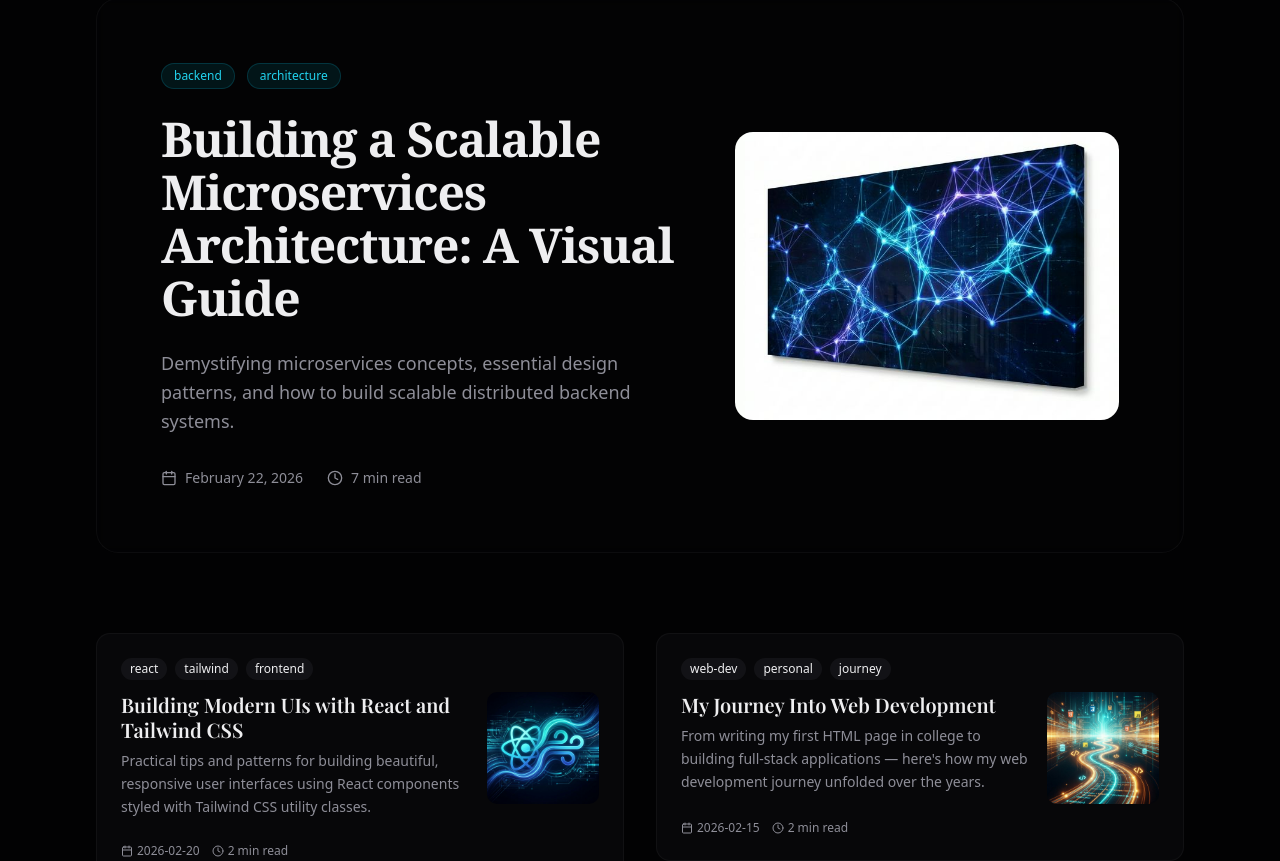
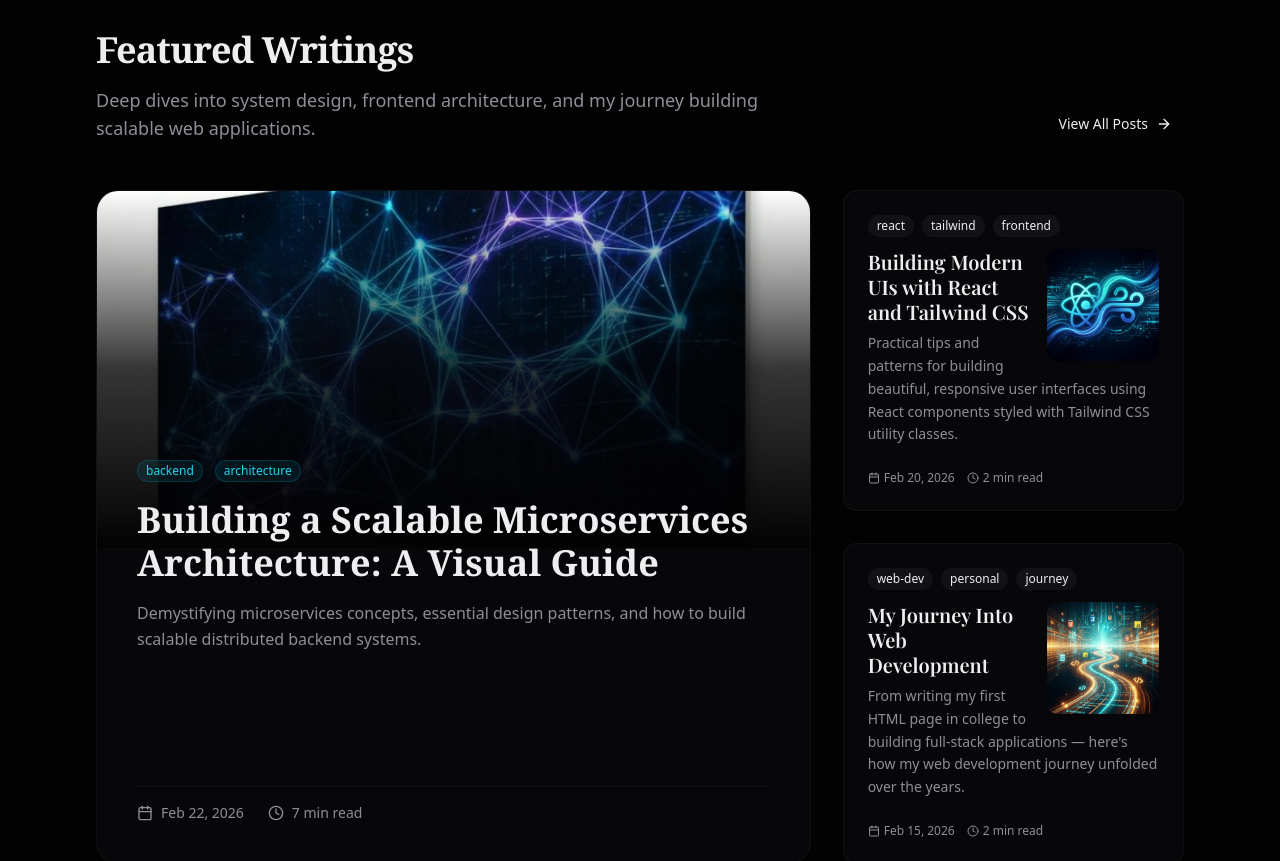
Before and after one commit to iam-neo/Neo-Blog, a Next.js app: page / in a window 1280 px wide. Shown: the part 520-1381 px from the top of the page. Built offline with nearby package versions, Linux system fonts and the light colour scheme; a web font is replaced by a local one.

Commit message:
style(home): redesign featured posts grid layout

```diff
--- a/src/app/sections/featured-posts.tsx
+++ b/src/app/sections/featured-posts.tsx
@@ -7,6 +7,7 @@
 import { getAllPosts } from "@/lib/posts";
 
 export function FeaturedPosts() {
+    // Get top 3 posts for the bento grid
     const posts = getAllPosts().slice(0, 3);
 
     if (posts.length === 0) return null;
@@ -15,43 +16,71 @@
     const secondaryPosts = posts.slice(1);
 
     return (
-        <section className="py-12 md:py-20 lg:py-24">
+        <section className="py-20 lg:py-32 relative">
             <div className="max-w-6xl mx-auto px-4 sm:px-6 lg:px-8">
 
-                {/* Main Editorial Hero Post */}
-                <Link href={`/blog/${heroPost.slug}`} className="block group mb-12 lg:mb-20">
-                    <article className="relative overflow-hidden rounded-3xl border border-border/50 bg-card/30 backdrop-blur-sm transition-all duration-500 hover:shadow-2xl hover:shadow-cyan-500/10 hover:border-cyan-500/30 p-8 md:p-12 lg:p-16">
-                        {/* Background subtle gradient */}
-                        <div className="absolute inset-0 bg-gradient-to-br from-cyan-500/5 via-transparent to-violet-500/5 opacity-0 group-hover:opacity-100 transition-opacity duration-500" />
+                <div className="flex flex-col md:flex-row justify-between items-end mb-12 gap-6">
+                    <div>
+                        <h2 className="text-3xl md:text-4xl font-bold font-serif tracking-tight mb-4">
+                            Featured Writings
+                        </h2>
+                        <p className="text-muted-foreground text-lg max-w-2xl">
+                            Deep dives into system design, frontend architecture, and my journey building scalable web applications.
+                        </p>
+                    </div>
+                    <Link href="/blog" className="hidden md:block">
+                        <Button variant="ghost" className="gap-2 group">
+                            View All Posts
+                            <ArrowRight className="w-4 h-4 group-hover:translate-x-1 transition-transform" />
+                        </Button>
+                    </Link>
+                </div>
 
-                        <div className="relative z-10 flex flex-col lg:flex-row gap-8 lg:gap-12 items-center">
-                            {/* Text Content */}
-                            <div className="flex-1 min-w-0">
-                                {/* Tags */}
-                                <div className="flex flex-wrap gap-3 mb-6">
+                {/* Bento Grid Layout */}
+                <div className="grid grid-cols-1 lg:grid-cols-12 gap-6 lg:gap-8 mb-12">
+
+                    {/* Main Hero Card (Spans 8 cols on LG) */}
+                    <div className="lg:col-span-8 h-full">
+                        <Link href={`/blog/${heroPost.slug}`} className="block group h-full">
+                            <article className="relative overflow-hidden rounded-3xl border border-border/50 bg-card h-full flex flex-col transition-all duration-500 hover:shadow-2xl hover:shadow-cyan-500/10 hover:border-cyan-500/50">
+
+                                {/* Background Image */}
+                                {heroPost.coverImage && (
+                                    <div className="relative w-full aspect-[2/1] sm:aspect-[5/2] lg:aspect-[2/1] overflow-hidden">
+                                        <div className="absolute inset-0 bg-gradient-to-t from-background via-background/80 to-transparent z-10" />
+                                        <Image
+                                            src={heroPost.coverImage}
+                                            alt={heroPost.title}
+                                            fill
+                                            className="object-cover transition-transform duration-700 group-hover:scale-105"
+                                            priority
+                                        />
+                                    </div>
+                                )}
+
+                                {/* Content overlaid on image bottom an expanding downwards */}
+                                <div className="relative z-20 flex-1 flex flex-col justify-end p-6 sm:p-8 lg:p-10 -mt-20 sm:-mt-32">
+                                    <div className="flex flex-wrap gap-3 mb-4">
                                         {heroPost.tags.slice(0, 2).map((tag) => (
-                                        <Badge key={tag} variant="secondary" className="px-3 py-1 rounded-full bg-cyan-500/10 text-cyan-400 border-cyan-500/20 hover:bg-cyan-500/20 transition-colors">
+                                            <Badge key={tag} variant="secondary" className="bg-cyan-500/10 text-cyan-400 border-cyan-500/20 backdrop-blur-md">
                                                 {tag}
                                             </Badge>
                                         ))}
                                     </div>
 
-                                {/* Title */}
-                                <h2 className="text-3xl sm:text-4xl lg:text-5xl font-bold mb-6 leading-[1.1] font-serif tracking-tight text-foreground group-hover:text-cyan-400 transition-colors duration-300">
+                                    <h3 className="text-2xl sm:text-3xl lg:text-4xl font-bold mb-4 leading-[1.2] font-serif group-hover:text-cyan-400 transition-colors duration-300">
                                         {heroPost.title}
-                                </h2>
+                                    </h3>
 
-                                {/* Excerpt */}
-                                <p className="text-lg text-muted-foreground mb-8 leading-relaxed line-clamp-3">
+                                    <p className="text-muted-foreground mb-6 line-clamp-2 md:line-clamp-3 leading-relaxed">
                                         {heroPost.excerpt}
                                     </p>
 
-                                {/* Meta */}
-                                <div className="flex items-center gap-6 text-sm text-muted-foreground">
+                                    <div className="flex items-center gap-6 text-sm text-muted-foreground mt-auto pt-4 border-t border-border/50">
                                         <span className="flex items-center gap-2">
                                             <Calendar className="w-4 h-4" />
                                             {new Date(heroPost.date).toLocaleDateString("en-US", {
-                                            month: "long",
+                                                month: "short",
                                                 day: "numeric",
                                                 year: "numeric",
                                             })}
@@ -62,33 +91,23 @@
                                         </span>
                                     </div>
                                 </div>
-
-                            {/* Inline Thumbnail */}
-                            {heroPost.coverImage && (
-                                <div className="relative w-full lg:w-80 xl:w-96 flex-shrink-0 aspect-[4/3] rounded-2xl overflow-hidden">
-                                    <Image
-                                        src={heroPost.coverImage}
-                                        alt={heroPost.title}
-                                        fill
-                                        className="object-cover transition-transform duration-700 group-hover:scale-105"
-                                        priority
-                                    />
-                                </div>
-                            )}
-                        </div>
                             </article>
                         </Link>
+                    </div>
 
-                {/* Secondary Posts Grid */}
-                {secondaryPosts.length > 0 && (
-                    <div className="grid grid-cols-1 md:grid-cols-2 gap-6 lg:gap-8 mb-16">
+                    {/* Secondary Cards Stack (Spans 4 cols on LG) */}
+                    <div className="lg:col-span-4 flex flex-col gap-6 lg:gap-8">
                         {secondaryPosts.map((post, i) => (
-                            <div key={post.slug} className="h-full">
+                            <div key={post.slug} className="flex-1">
                                 <BlogCard
                                     slug={post.slug}
                                     title={post.title}
                                     excerpt={post.excerpt}
-                                    date={post.date}
+                                    date={new Date(post.date).toLocaleDateString("en-US", {
+                                        month: "short",
+                                        day: "numeric",
+                                        year: "numeric",
+                                    })}
                                     readingTime={post.readingTime}
                                     tags={post.tags}
                                     coverImage={post.coverImage}
@@ -97,12 +116,12 @@
                             </div>
                         ))}
                     </div>
-                )}
+                </div>
 
-                {/* View All CTA */}
-                <div className="flex justify-center">
-                    <Link href="/blog">
-                        <Button size="lg" className="rounded-full px-8 h-14 text-base font-medium bg-foreground text-background hover:bg-muted-foreground transition-all gap-2 group shadow-lg">
+                {/* Mobile View All CTA */}
+                <div className="flex justify-center md:hidden">
+                    <Link href="/blog" className="w-full">
+                        <Button size="lg" variant="outline" className="w-full gap-2 group">
                             Explore All Posts
                             <ArrowRight className="w-4 h-4 group-hover:translate-x-1 transition-transform" />
                         </Button>
```
Lines whose indentation alone changed are shown as unchanged.
